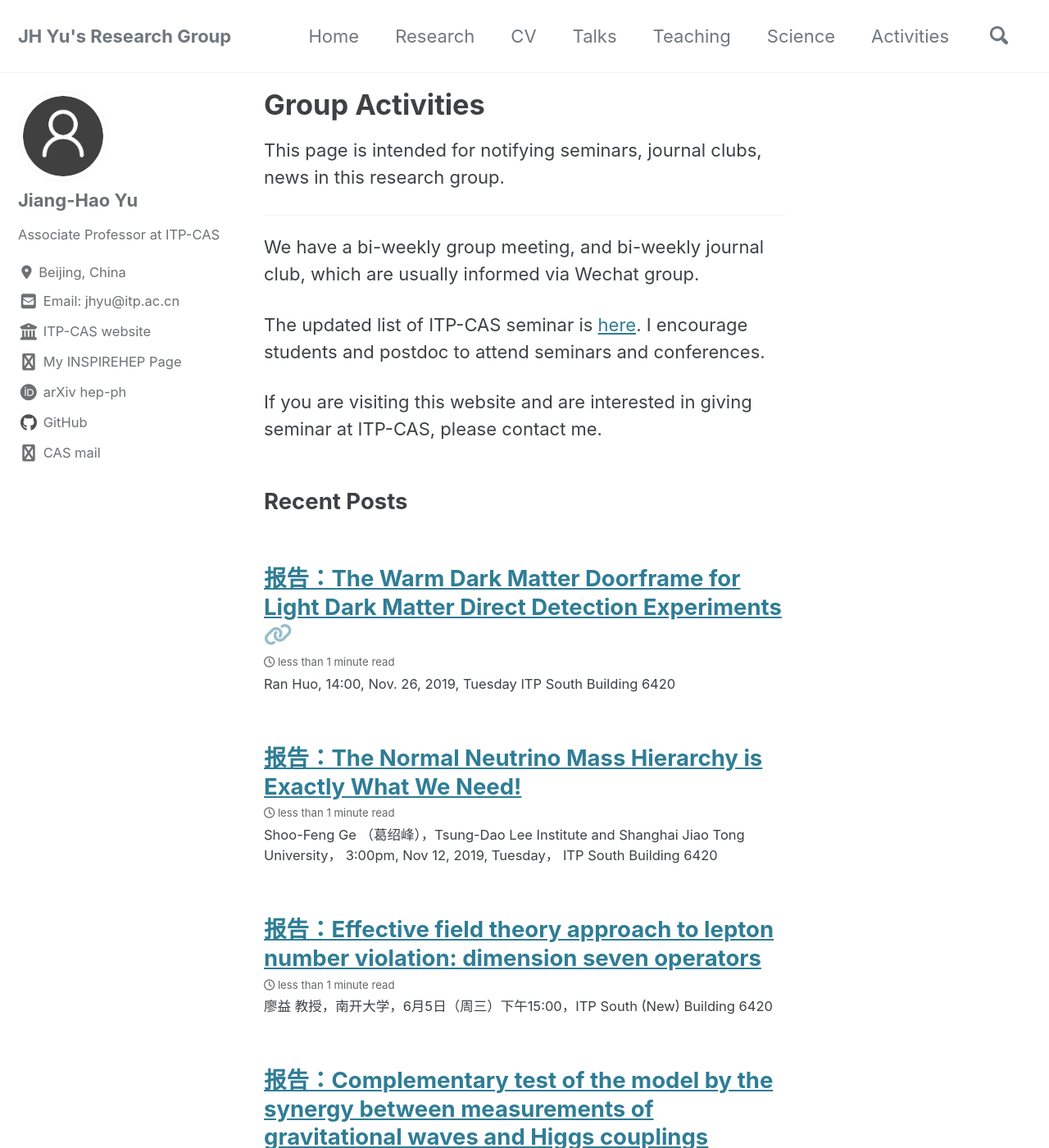
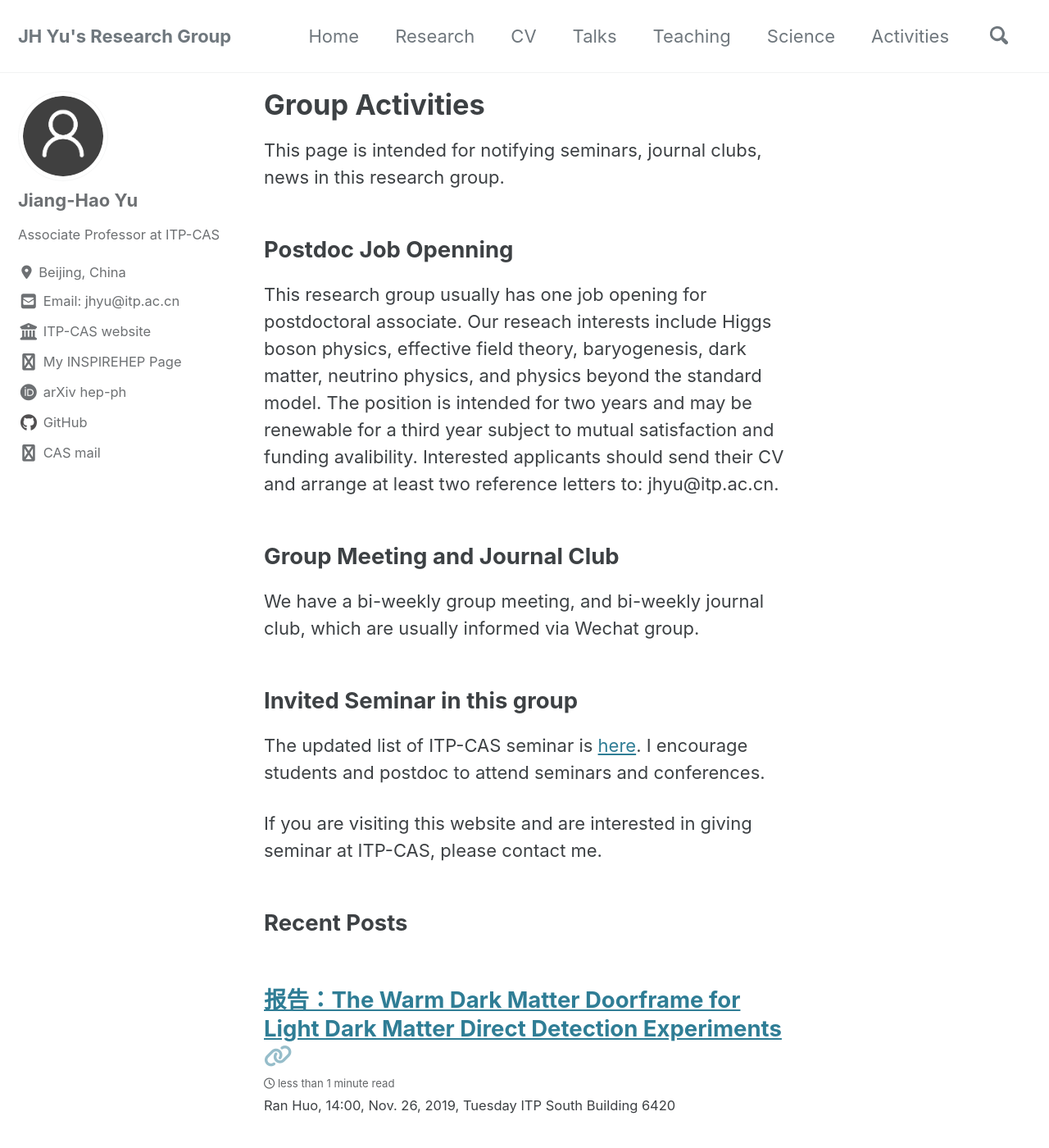
Before and after one commit to jhyu-itp/jhyu-itp.github.io, a Jekyll site: the page built from _pages/blog.md, in a window 1280 px wide and 1400 px high. Shown: the whole window at 82% size. Built offline with Jekyll 4.4.1, drawn with Linux system fonts in a browser that asks for light colours; cached includes are drawn as plain includes; nearby versions of some CDN libraries; a style sheet for code colours, icons or effects is not loaded.

Commit message:
Update blog.md

```diff
--- a/_pages/blog.md
+++ b/_pages/blog.md
@@ -7,9 +7,16 @@ layout: recent-posts
 
 This page is intended for notifying seminars, journal clubs, news in this research group.
 
---------------------
+
+## Postdoc Job Openning
+
+This research group usually has one job opening for postdoctoral associate. Our reseach interests include Higgs boson physics, effective field theory, baryogenesis, dark matter, neutrino physics, and physics beyond the standard model. The position is intended for two years and may be renewable for a third year subject to mutual satisfaction and funding avalibility. Interested applicants should send their CV and arrange at least two reference letters to: jhyu@itp.ac.cn.
+
+## Group Meeting and Journal Club
 
 We have a bi-weekly group meeting, and bi-weekly journal club, which are usually informed via Wechat group.
+
+## Invited Seminar in this group
 
 The updated list of ITP-CAS seminar is [here](http://www.itp.cas.cn/xshd/ztxxbg/). I encourage students and postdoc to attend seminars and conferences.
 
```
